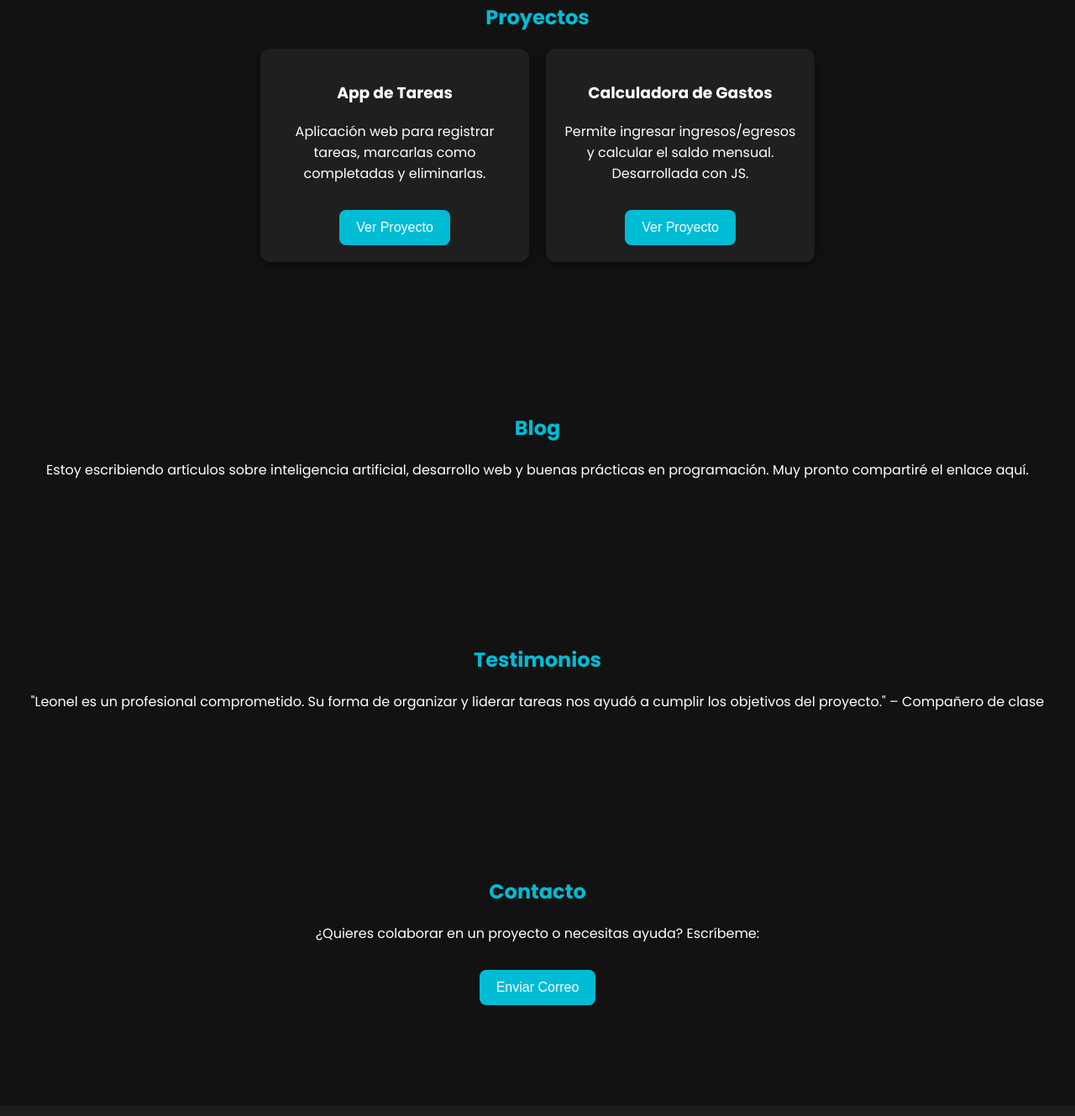
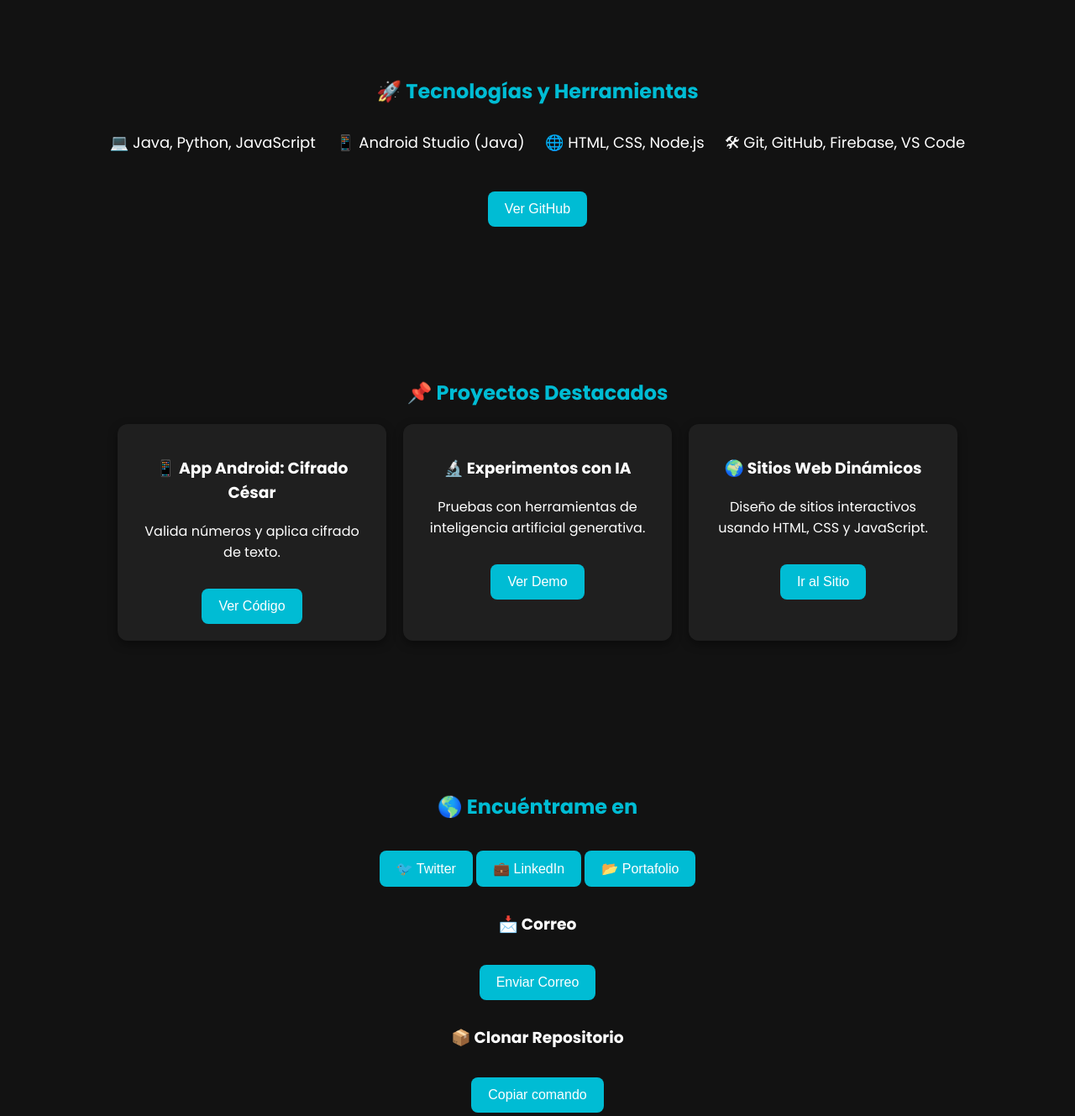
Before and after one commit to gleonelp/portafolio, a plain HTML site: page index.html in a window 1280 px wide. Shown: the part 873-2202 px from the top of the page at 84% size. Drawn offline with Linux system fonts and the light colour scheme.

Commit message:
index.html

```diff
--- a/index.html
+++ b/index.html
@@ -14,10 +14,9 @@
     <nav>
       <ul>
         <li><a href="#about">Sobre Mí</a></li>
+        <li><a href="#services">Servicios</a></li>
         <li><a href="#skills">Habilidades</a></li>
         <li><a href="#projects">Proyectos</a></li>
-        <li><a href="#blog">Blog</a></li>
-        <li><a href="#testimonials">Testimonios</a></li>
         <li><a href="#contact">Contacto</a></li>
       </ul>
     </nav>
@@ -26,50 +25,65 @@
   <main>
     <section id="about" class="fade-in">
       <h2>Sobre Mí</h2>
-      <p>Soy Leonel Gonzales Penarez, estudiante y desarrollador con interés en la inteligencia artificial, el desarrollo web moderno y la dirección de proyectos. Me gusta aplicar la tecnología para resolver problemas reales y mejorar procesos.</p>
-      <button onclick="window.location='#contact'">Contáctame</button>
+      <p>🎯 Soy Leonel Gonzales Peñarez, desarrollador entusiasta con experiencia en soporte técnico, desarrollo de aplicaciones móviles, redes y automatización con tecnologías modernas.</p>
+      <p>Actualmente estoy desarrollando una app Android en Java y explorando el potencial de la inteligencia artificial aplicada a soluciones reales. 🚀</p>
+    </section>
+
+    <section id="services" class="fade-in">
+      <h2>📌 Soporte Técnico y Consultoría</h2>
+      <ul>
+        <li>🔧 <strong>Soporte Técnico:</strong> Mantenimiento de hardware y software.</li>
+        <li>🌐 <strong>Redes:</strong> Configuración y seguridad de redes informáticas.</li>
+        <li>📊 <strong>Consultoría:</strong> Optimización de procesos y sistemas.</li>
+      </ul>
+      <button onclick="window.location.href='#contact'">Solicitar Asesoría</button>
     </section>
 
     <section id="skills" class="fade-in">
-      <h2>Habilidades</h2>
+      <h2>🚀 Tecnologías y Herramientas</h2>
       <ul>
-        <li><i class="fas fa-code"></i> HTML, CSS, JavaScript</li>
-        <li><i class="fas fa-database"></i> Bases de Datos (MySQL, Firebase)</li>
-        <li><i class="fas fa-brain"></i> Fundamentos de IA</li>
-        <li><i class="fas fa-project-diagram"></i> Gestión de Proyectos Ágiles</li>
+        <li>💻 Java, Python, JavaScript</li>
+        <li>📱 Android Studio (Java)</li>
+        <li>🌐 HTML, CSS, Node.js</li>
+        <li>🛠 Git, GitHub, Firebase, VS Code</li>
       </ul>
+      <button onclick="window.open('https://github.com/gleonelp', '_blank')">Ver GitHub</button>
     </section>
 
     <section id="projects" class="fade-in">
-      <h2>Proyectos</h2>
+      <h2>📌 Proyectos Destacados</h2>
       <div class="card-container">
         <div class="card">
-          <h3>App de Tareas</h3>
-          <p>Aplicación web para registrar tareas, marcarlas como completadas y eliminarlas.</p>
-          <button onclick="alert('Demo no disponible')">Ver Proyecto</button>
+          <h3>📱 App Android: Cifrado César</h3>
+          <p>Valida números y aplica cifrado de texto.</p>
+          <button onclick="window.open('https://github.com/gleonelp/portafolio', '_blank')">Ver Código</button>
         </div>
         <div class="card">
-          <h3>Calculadora de Gastos</h3>
-          <p>Permite ingresar ingresos/egresos y calcular el saldo mensual. Desarrollada con JS.</p>
-          <button onclick="alert('Demo no disponible')">Ver Proyecto</button>
+          <h3>🔬 Experimentos con IA</h3>
+          <p>Pruebas con herramientas de inteligencia artificial generativa.</p>
+          <button onclick="alert('Demo privada. Pronto estará disponible.')">Ver Demo</button>
+        </div>
+        <div class="card">
+          <h3>🌍 Sitios Web Dinámicos</h3>
+          <p>Diseño de sitios interactivos usando HTML, CSS y JavaScript.</p>
+          <button onclick="window.location.href='https://gleonelp.github.io/portafolio'">Ir al Sitio</button>
         </div>
       </div>
     </section>
 
-    <section id="blog" class="fade-in">
-      <h2>Blog</h2>
-      <p>Estoy escribiendo artículos sobre inteligencia artificial, desarrollo web y buenas prácticas en programación. Muy pronto compartiré el enlace aquí.</p>
-    </section>
+    <section id="contact" class="fade-in">
+      <h2>🌎 Encuéntrame en</h2>
+      <button onclick="window.open('https://twitter.com/tuusuario', '_blank')">🐦 Twitter</button>
+      <button onclick="window.open('https://www.linkedin.com/in/leonel-boris-gonzales-penarez-271249351', '_blank')">💼 LinkedIn</button>
+      <button onclick="window.open('https://gleonelp.github.io/portafolio', '_blank')">📂 Portafolio</button>
 
-    <section id="testimonials" class="fade-in">
-      <h2>Testimonios</h2>
-      <p>"Leonel es un profesional comprometido. Su forma de organizar y liderar tareas nos ayudó a cumplir los objetivos del proyecto." – Compañero de clase</p>
-    </section>
+      <h3 style="margin-top: 30px;">📩 Correo</h3>
+      <button onclick="window.location.href='mailto:gleonel01@gmail.com'">Enviar Correo</button>
 
-    <section id="contact" class="fade-in">
-      <h2>Contacto</h2>
-      <p>¿Quieres colaborar en un proyecto o necesitas ayuda? Escríbeme:</p>
-      <button onclick="window.location='mailto:leonel@example.com'">Enviar Correo</button>
+      <h3 style="margin-top: 30px;">📦 Clonar Repositorio</h3>
+      <button onclick="navigator.clipboard.writeText('git clone https://github.com/gleonelp/portafolio.git'); alert('¡Comando copiado!')">
+        Copiar comando
+      </button>
     </section>
   </main>
 
```
